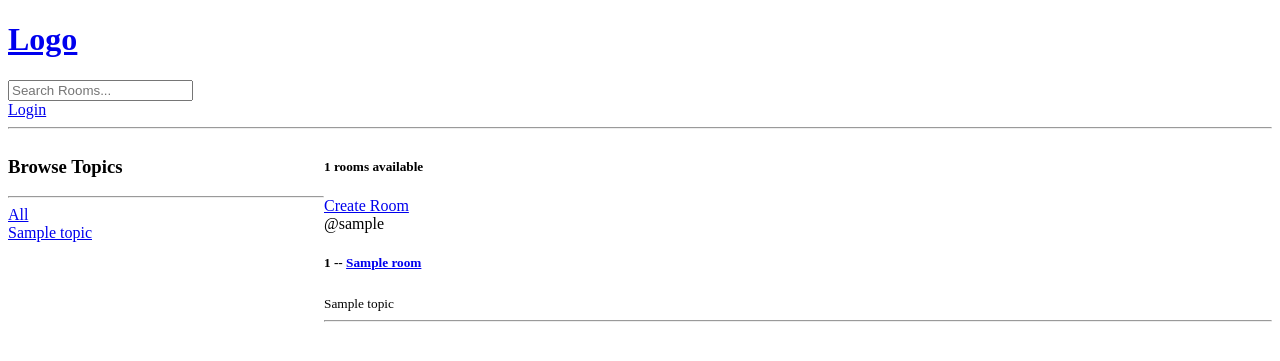
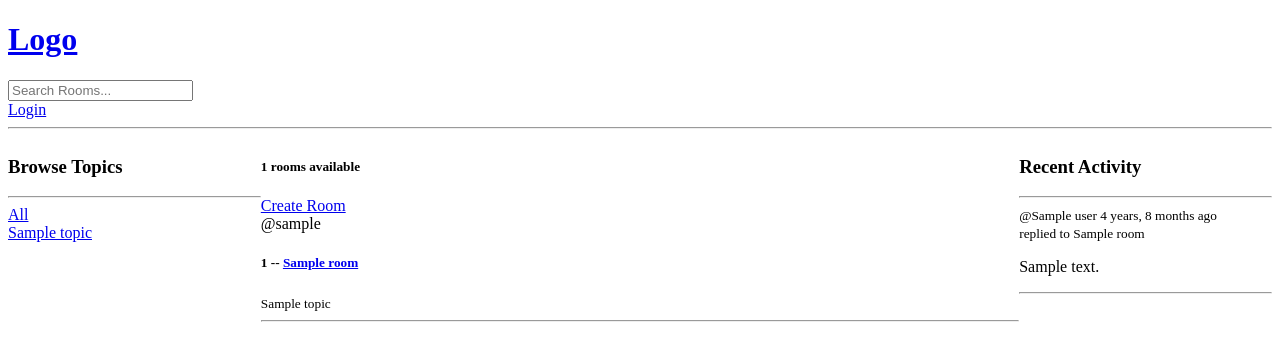
Before and after one commit to isreednc/Study_Bud, a Django app: template base/templates/base/home.html in a window 1280 px wide. Shown: the top 361 px of the page. Run offline with Django 5.2, Linux system fonts and the light colour scheme; the template is opened without the code that fills it: most values are stand-ins (such as "Sample title", 1, 10 or a date in 2020).

Commit message:
Add activity feed 3:36:19

```diff
--- a/base/models.py
+++ b/base/models.py
@@ -33,5 +33,8 @@ class Message(models.Model):
     updated = models.DateTimeField(auto_now=True)
     created = models.DateTimeField(auto_now_add=True)
 
+    class Meta:
+        ordering = ['-updated', '-created']
+
     def __str__(self):
         return self.body[0:50]
--- a/base/templates/base/home.html
+++ b/base/templates/base/home.html
@@ -5,7 +5,7 @@
 <style>
     .home-container {
         display: grid;
-        grid-template-columns: 1fr 3fr;
+        grid-template-columns: 1fr 3fr 1fr;
     }
 </style>
 
@@ -48,6 +48,22 @@
             {% endfor %}
         </div>
     </div>
+
+    <div class="">
+        <h3>Recent Activity</h3>
+        <hr>
+        {% for message in room_messages %}
+            <div>
+                <small>@{{message.user}}  {{message.created|timesince}} ago</small>
+                <small><br>replied to {{message.room}}</small>
+                <p>{{message.body}}</p>
+                {% if request.user == message.user %}
+                <a href="{% url 'delete-message' message.id %}">Delete</a>
+                {% endif %}
+                <hr>
+            </div>
+        {% endfor %}
+    </div>
 </div>
 
 {% endblock content %}
--- a/base/views.py
+++ b/base/views.py
@@ -74,8 +74,10 @@ def home(request):
 
     topics = Topic.objects.all()
     room_count = rooms.count()
+    room_messages = Message.objects.all()
 
-    context = {'rooms': rooms, 'topics': topics, 'room_count': room_count}
+    context = {'rooms': rooms, 'topics': topics, 'room_count': room_count,
+               'room_messages': room_messages}
     return render(request, 'base/home.html', context)
 
 def room(request, pk):
```
